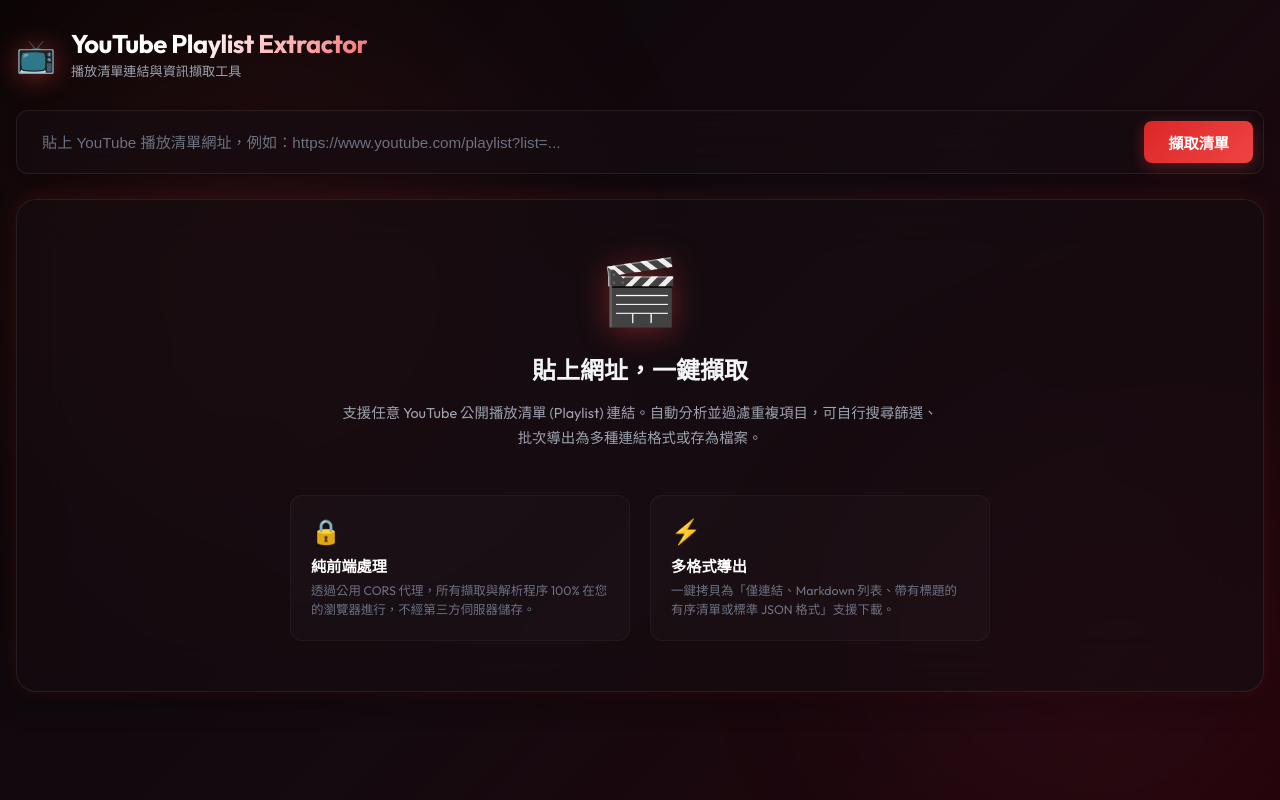
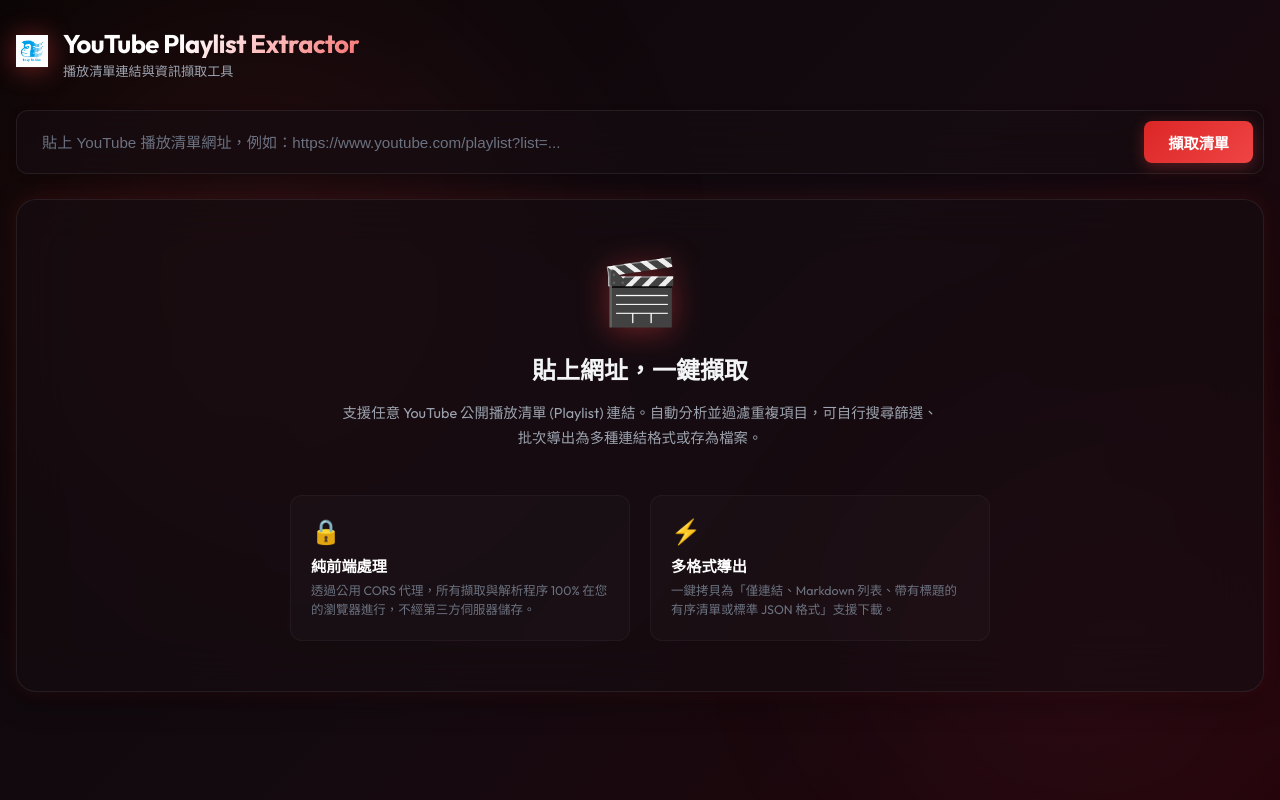
Before and after one commit to MarcoChiu/youtubegetlink, a React (Vite) app: page / in a window 1280 px wide. Built offline with nearby package versions, Linux system fonts and the light colour scheme; the HTML template or start-up script is replaced by a standard one.

Commit message:
deploy: 202607252250

```diff
--- a/index.html
+++ b/index.html
@@ -3,6 +3,7 @@
 
 <head>
   <meta charset="UTF-8" />
+  <link rel="icon" type="image/png" href="./favicon.png" />
   <meta name="viewport" content="width=device-width, initial-scale=1.0" />
   <title>YouTube 播放清單連結擷取器非載點</title>
 </head>
--- a/src/App.jsx
+++ b/src/App.jsx
@@ -255,7 +255,9 @@
         {/* Main Header */}
         <header className="app-header">
           <div className="header-logo">
-            <div className="logo-icon">📺</div>
+            <div className="logo-icon" style={{ background: 'transparent' }}>
+              <img src="./logo.png" alt="Logo" style={{ width: '32px', height: '32px', objectFit: 'contain' }} />
+            </div>
             <div className="logo-titles">
               <h1>YouTube Playlist Extractor</h1>
               <span className="logo-subtitle">播放清單連結與資訊擷取工具</span>
```
Also changed, not shown: public/favicon.png (added), public/logo.png (added).
